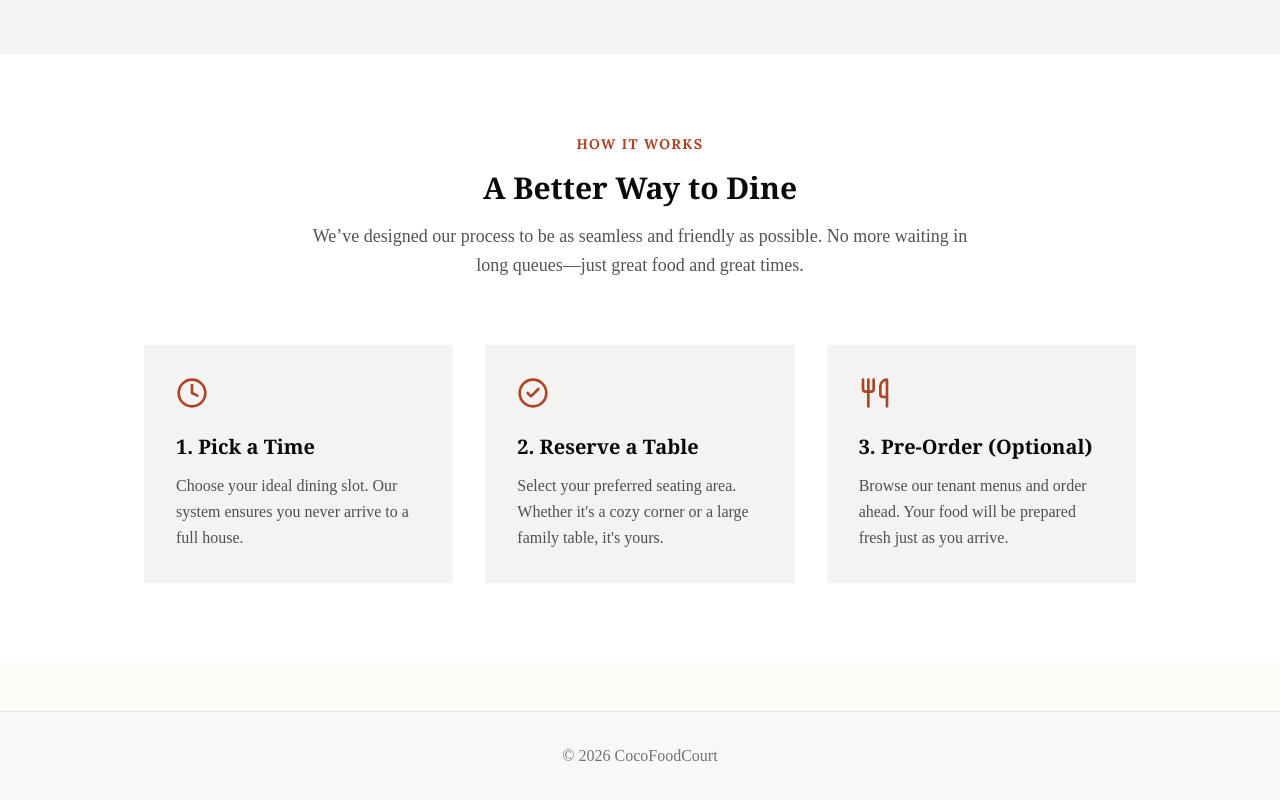
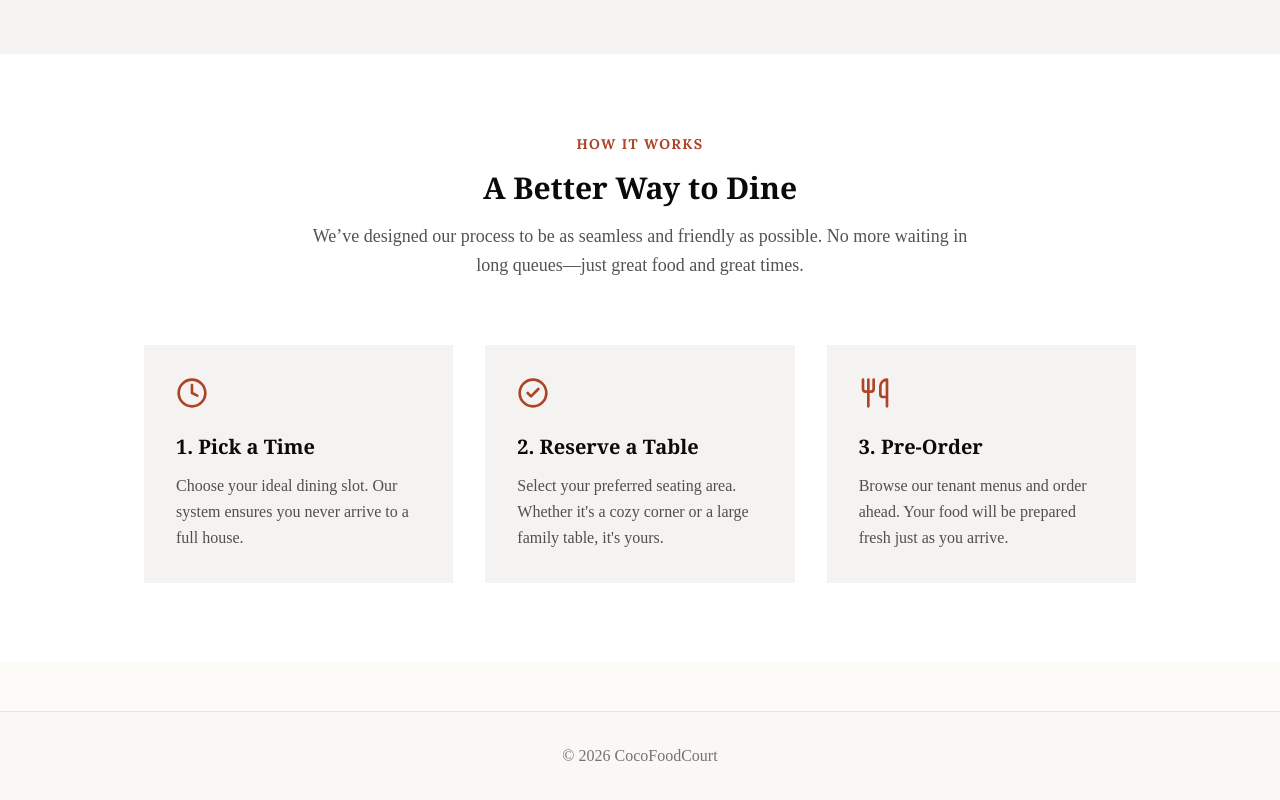
Before and after one commit to Sancaaa/CocoFoodCourt, a Next.js app: page / in a window 1280 px wide. Shown: the part 719-1519 px from the top of the page. Built offline with nearby package versions, Linux system fonts and the light colour scheme; no server answers.

Commit message:
test webhookLast

```diff
--- a/src/app/page.tsx
+++ b/src/app/page.tsx
@@ -85,7 +85,7 @@ export default function Home() {
             <div className="bg-[#F5F3F2] p-8 flex flex-col group hover:bg-primary/5 transition-colors duration-300">
               <Utensils className="h-8 w-8 text-primary mb-6" />
               <h4 className="text-xl font-bold mb-3 font-serif group-hover:text-primary transition-colors">
-                3. Pre-Order (Optional)
+                3. Pre-Order
               </h4>
               <p className="text-foreground/70 leading-relaxed">
                 Browse our tenant menus and order ahead. Your food will be
```
